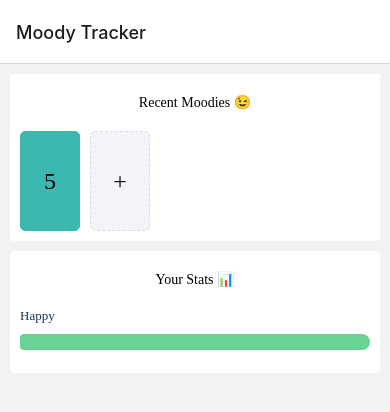
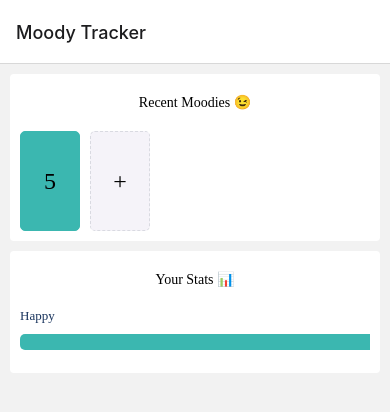
Before and after one commit to kkoscielniak/moody-tracker, a React Native app: screen /Home in a window 390 px wide. Shown: the top 412 px of the page. Built offline with nearby package versions, Linux system fonts and the light colour scheme.

Commit message:
feat!: Add `StatBarChunk`s for coloring

```diff
--- a/src/components/Stats/Stat/StatBar/StatBar.tsx
+++ b/src/components/Stats/Stat/StatBar/StatBar.tsx
@@ -2,6 +2,8 @@ import React, { FC } from 'react';
 import { View } from 'react-native';
 import MoodEntry from '../../../../types/MoodEntry';
 import getStyles from './getStyles';
+import { groupBy } from 'lodash';
+import StatBarChunk from './StatBarChunk/StatBarChunk';
 
 interface Props {
   entries: MoodEntry[];
@@ -9,12 +11,32 @@ interface Props {
 }
 
 const StatBar: FC<Props> = ({ entries, largestGroupLength }) => {
+  const entriesByMoodLevel = groupBy(entries, 'moodLevel');
+
   const styles = getStyles({
     entriesLength: entries.length,
     largestGroupLength,
   });
 
-  return <View style={styles.bar} />;
+  return (
+    <View style={styles.bar}>
+      {entriesByMoodLevel[1]?.map(() => (
+        <StatBarChunk moodLevel={1} />
+      ))}
+      {entriesByMoodLevel[2]?.map(() => (
+        <StatBarChunk moodLevel={2} />
+      ))}
+      {entriesByMoodLevel[3]?.map(() => (
+        <StatBarChunk moodLevel={3} />
+      ))}
+      {entriesByMoodLevel[4]?.map(() => (
+        <StatBarChunk moodLevel={4} />
+      ))}
+      {entriesByMoodLevel[5]?.map(() => (
+        <StatBarChunk moodLevel={5} />
+      ))}
+    </View>
+  );
 };
 
 export default StatBar;
--- /dev/null
+++ b/src/components/Stats/Stat/StatBar/StatBarChunk/StatBarChunk.tsx
@@ -0,0 +1,24 @@
+import React, { FC } from 'react';
+import { StyleSheet, View } from 'react-native';
+import mapMoodLevelToColor from '../../../../../utils/mapMoodLevelToColor';
+
+interface Props {
+  moodLevel: number;
+}
+const StatBarChunk: FC<Props> = ({ moodLevel }) => {
+  const styles = getStyles({ moodLevel });
+  return <View style={styles.chunk} />;
+};
+
+const getStyles = ({ moodLevel }: { moodLevel: number }) => {
+  const backgroundColor = mapMoodLevelToColor(moodLevel);
+
+  return StyleSheet.create({
+    chunk: {
+      flex: 1,
+      backgroundColor,
+    },
+  });
+};
+
+export default StatBarChunk;
--- a/src/components/Stats/Stat/StatBar/getStyles.ts
+++ b/src/components/Stats/Stat/StatBar/getStyles.ts
@@ -10,14 +10,16 @@ export default ({ entriesLength, largestGroupLength }: Props) => {
 
   return StyleSheet.create({
     bar: {
-      backgroundColor: '#68D393',
+      overflow: 'hidden',
       width: `${widthPercentage}%`,
       height: 16,
       borderTopLeftRadius: 5,
-      borderTopRightRadius: 10,
-      borderBottomRightRadius: 10,
+      borderTopRightRadius: 0,
+      borderBottomRightRadius: 0,
       borderBottomLeftRadius: 5,
       marginBottom: 13,
+      display: 'flex',
+      flexDirection: 'row',
     },
   });
 };
```
